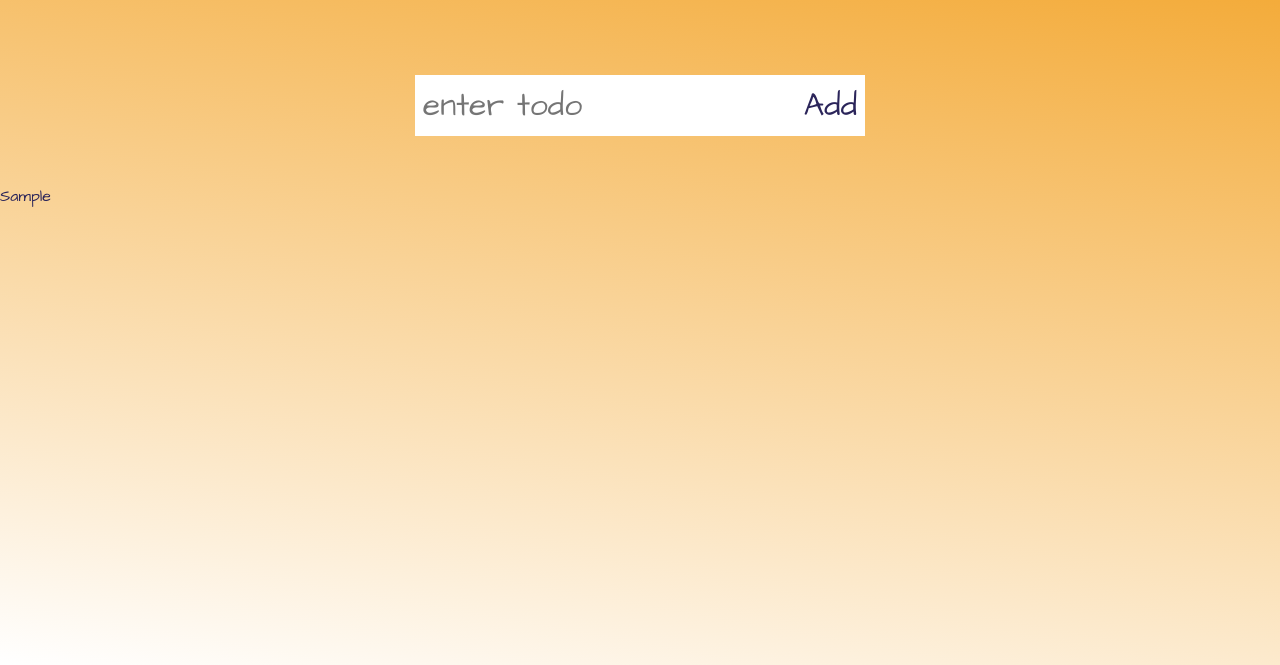
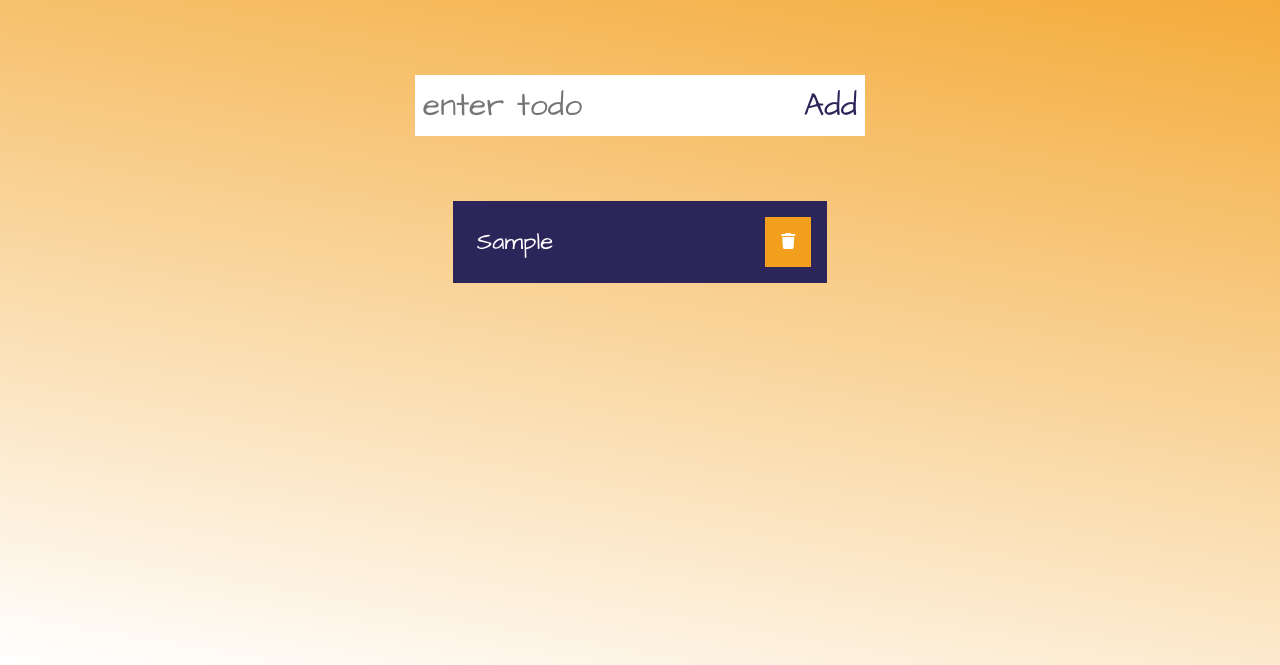
Before and after one commit to nguyenminhtrang2206/to-do-app-typescript, a website with bundled scripts: page index.html in a window 1280 px wide. Both pictures are taken after typing "Sample" into the empty fields and a click on the button "Add". Shown: the part 135-800 px from the top of the page. Built offline with nearby package versions, Linux system fonts and the light colour scheme.

Commit message:
ARefactoring eventListeners

```diff
--- a/app.ts
+++ b/app.ts
@@ -1,19 +1,51 @@
 const mainForm = document.querySelector("#mainForm")! as HTMLFormElement;
 const todoInput = document.querySelector("#todoInput")! as HTMLInputElement;
 const todoList = document.querySelector("#todoList")! as HTMLElement;
-let todos: string[] = [];
-mainForm.addEventListener("submit", e =>
-  addToList(e as Event, todoInput.value as string)
-);
 
-interface AddToList {
-  (e: Event, input: string): void;
-}
+mainForm.addEventListener("submit", e => {
+  e.preventDefault();
+  const newDiv = document.createElement("div");
+  newDiv.classList.add("new-div");
+  todoList.appendChild(newDiv);
+  const li = document.createElement("li");
+  li.classList.add("new-li");
+  li.textContent = todoInput.value;
+  newDiv.appendChild(li);
+  todoInput.value = "";
 
-const addToList: AddToList = (e: Event, input: string): void => {
-  e.preventDefault();
+  const trashButton = document.createElement("button");
+  trashButton.classList.add("trash-button");
+  trashButton.innerHTML = '<i class="fas fa-trash"></i>';
+  newDiv.appendChild(trashButton);
 
-  todos.push(input);
-  todoList.innerHTML = todos.map(todo => `<li>${todo}</li>`).join("\n");
-  todoInput.value = "";
-};
+  trashButton.addEventListener("click", event => {
+    event.preventDefault();
+    todoList.removeChild(newDiv);
+  });
+});
+
+// const mainForm = document.querySelector("#mainForm")! as HTMLFormElement;
+// const todoInput = document.querySelector("#todoInput")! as HTMLInputElement;
+// const todoList = document.querySelector("#todoList")! as HTMLElement;
+
+// let todos: string[] = [];
+// mainForm.addEventListener("submit", e =>
+//   addToList(e as Event, todoInput.value as string)
+// );
+
+// interface AddToList {
+//   (e: Event, input: string): void;
+// }
+
+// const addToList: AddToList = (e: Event, input: string): void => {
+//   e.preventDefault();
+
+//   todos.push(input);
+//   todoList.innerHTML = todos
+//     .map(
+//       todo =>
+//         `<div id="newDiv">${todo}<i  id="trashButton" class="fas fa-trash"></i></div>`
+//     )
+//     .join("\n");
+//   todoInput.value = "";
+// };
--- a/index.html
+++ b/index.html
@@ -30,7 +30,9 @@
       <button type="submit">Add</button>
     </form>
 
-    <ul id="todoList"></ul>
+    <div class="todo-container">
+      <ul id="todoList"></ul>
+    </div>
 
     <script src="app.js"></script>
   </body>
--- a/style.css
+++ b/style.css
@@ -52,7 +52,7 @@ form button:hover {
   padding: 1rem;
 }
 
-.todo-list {
+#todoList {
   min-width: 30%;
   list-style: none;
 }
```
